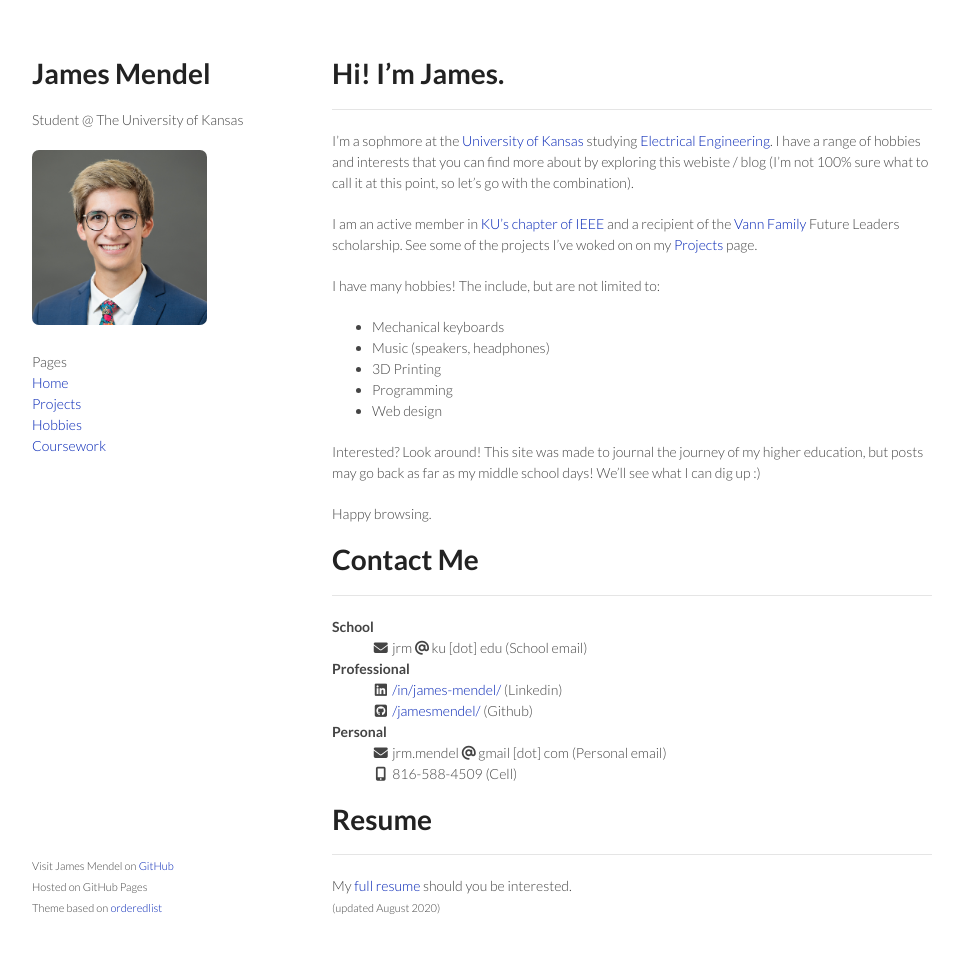
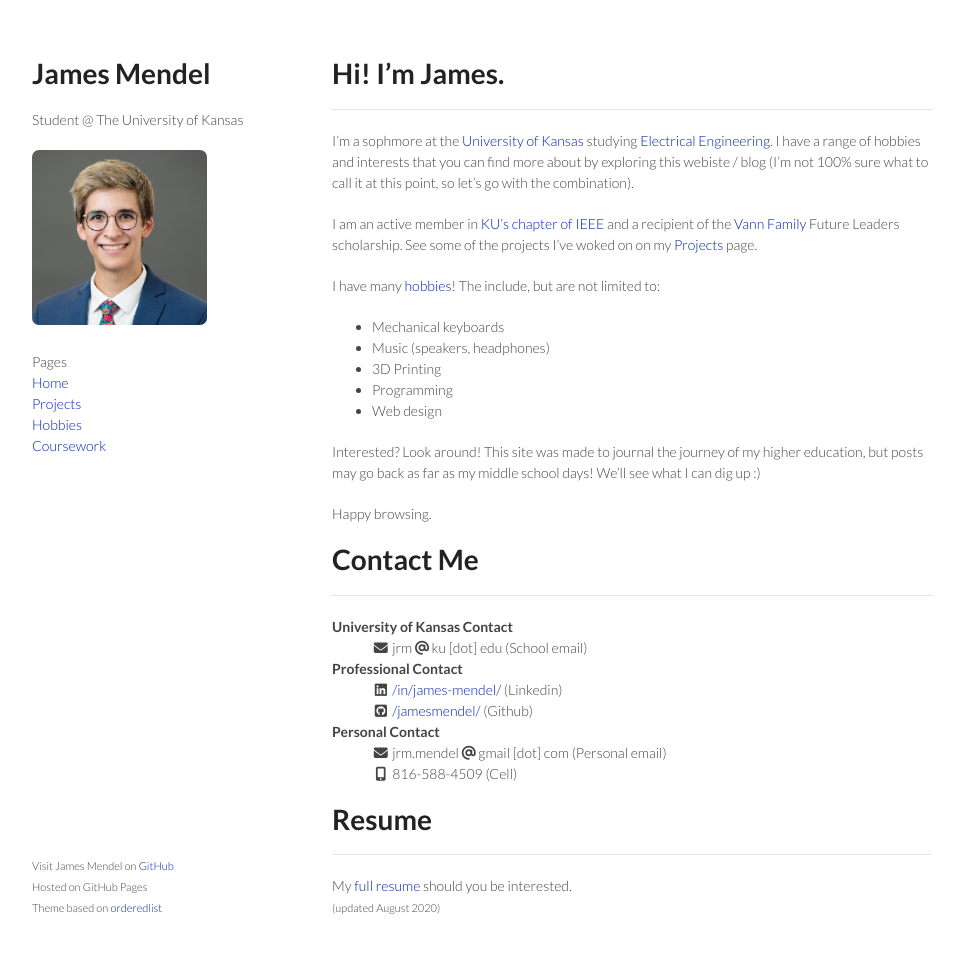
Before and after one commit to jamesmendel/jamesmendel.github.io, a Jekyll site: the page built from index.md, in a window 1280 px wide and 987 px high. Shown: the top 953 px of the window, without its empty margins (158-1117 px from the left). Built offline with Jekyll 4.4.1, drawn with Linux system fonts in a browser that asks for light colours; nearby versions of some CDN libraries.

Commit message:
homepage readability

```diff
--- a/index.md
+++ b/index.md
@@ -9,7 +9,7 @@ I have a range of hobbies and interests that you can find more about by explorin
 
 I am an active member in [KU's chapter of IEEE](https://ieee.eecs.ku.edu){:target="_blank"} and a recipient of the [Vann Family](https://engr.ku.edu/kyle-d-vann){:target="_blank"} Future Leaders scholarship. See some of the projects I've woked on on my [Projects]({{ site.baseurl }}/projects.html) page.
 
-I have many hobbies! The include, but are not limited to:
+I have many [hobbies]({{ site.baseurl }}/hobbies.html)! The include, but are not limited to:
 - Mechanical keyboards
 - Music (speakers, headphones)
 - 3D Printing
@@ -22,14 +22,14 @@ Happy browsing.
 
 # Contact Me
 -----
-School
+University of Kansas Contact
 : <i class="fas fa-fw fa-envelope"></i> jrm <i class="fas fa-at"></i> ku \[dot\] edu (School email)
 
-Professional
+Professional Contact
 : <i class="fab fa-fw fa-linkedin"></i> [/in/james-mendel/]({{ site.linkedin }}){:target="_blank"} (Linkedin)
 : <i class="fab fa-fw fa-github-square"></i> [/jamesmendel/]({{ site.github }}){:target="_blank"} (Github)
 
-Personal
+Personal Contact
 : <i class="fas fa-fw fa-envelope"></i> jrm.mendel <i class="fas fa-at"></i> gmail \[dot\] com (Personal email)
 : <i class="fas fa-fw fa-mobile-alt"></i> 816-588-4509 (Cell)
 
```
